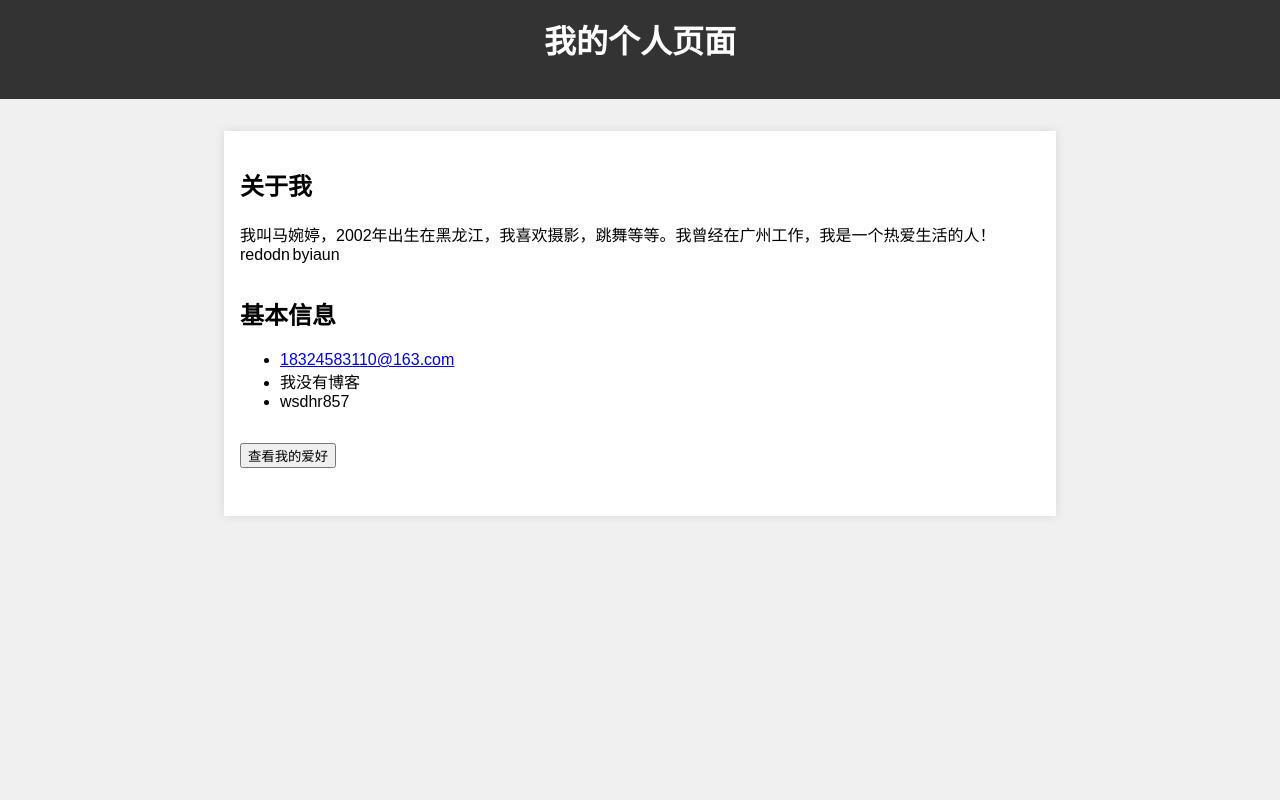
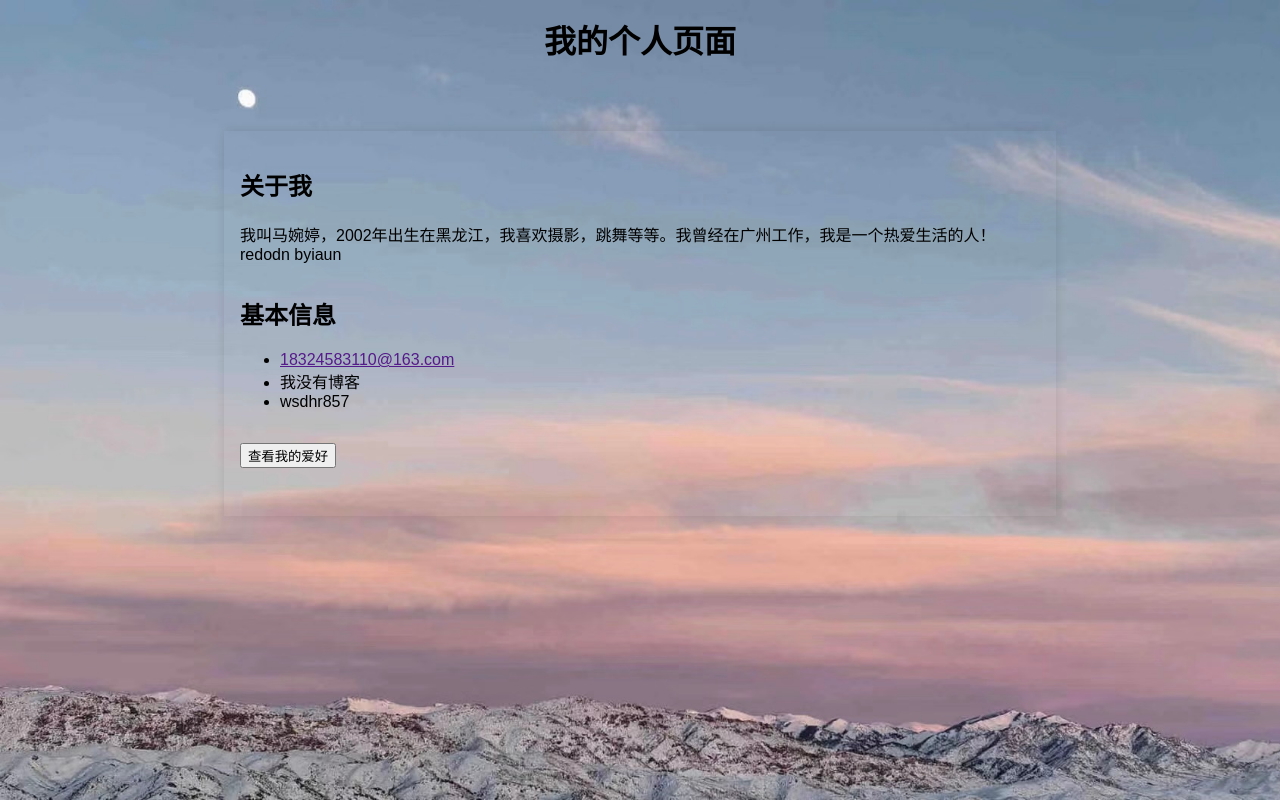
Before and after one commit to mawanting1/Mawanting2.github.io, a plain HTML site: page index.html in a window 1280 px wide. Drawn offline with Linux system fonts and the light colour scheme.

Commit message:
Update index.html

```diff
--- a/index.html
+++ b/index.html
@@ -9,36 +9,31 @@
             font-family: sans-serif;
             margin: 0;
             padding: 0;
-            background-color: #f0f0f0;
+            /* Add background image styles here */
+            background-image: url("IMG_1167.jpeg"); /* Replace with actual filename */
+            background-size: cover; /* Ensures image covers the entire area */
+            background-repeat: no-repeat; /* Prevents image repetition */
+            background-attachment: fixed; /* Keeps image fixed when scrolling */
         }
-
           header {
-            background-color: #333;
-            color: #fff;
               text-align: center;
               padding: 1em 0;
           }
-
           main {
               max-width: 800px;
-
               margin: 2em auto;
               padding: 1em;
-            background-color: #fff;
               box-shadow: 0 0 10px rgba(0, 0, 0, 0.1);
           }
-
           h1 {
               margin-top: 0;
           }
-
           section {
               margin-bottom: 2em;
           }
       </style>
   </head>
   <body>
-
     <header>
         <h1>我的个人页面</h1>
     </header>
@@ -47,20 +42,20 @@
 
         <section>
             <h2>关于我</h2>
-            <p>我叫马婉婷，2002年出生在黑龙江，我喜欢摄影，跳舞等等。我曾经在广州工作，我是一个热爱生活的人！redodn byiaun</p>
+            <p>我叫马婉婷，2002年出生在黑龙江，我喜欢摄影，跳舞等等。我曾经在广州工作，我是一个热爱生活的人！redodn byiaun</p >
         </section>
 
         <section>
             <h2>基本信息</h2>
             <ul>
-                <li><a href=“mailto:1832458311@163.com”>18324583110@163.com</a></li>
+                <li><a href= >18324583110@163.com</a ></li>
                 <li>我没有博客</li>
                 <li>wsdhr857</li>
             </ul>
         </section>
 
         <section>
-            <a href="Aihao.html"><button>查看我的爱好</button></a>
+          <a href="Aihao.html"><button>查看我的爱好</button>
         </section></main>
 
 </body>
```
Lines whose indentation alone changed are shown as unchanged.
